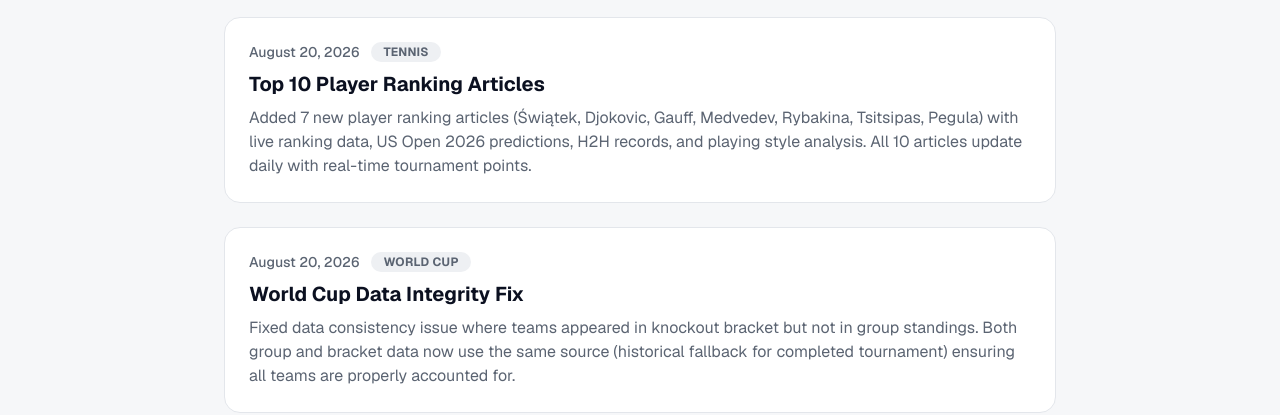
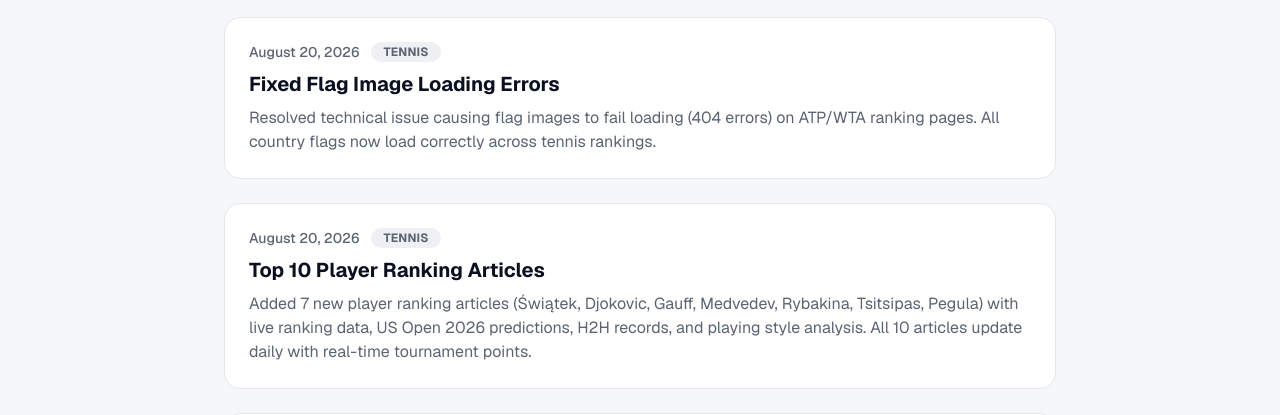
Before and after one commit to kulisama81/rankings123, a Next.js app: page /changelog in a window 1280 px wide. Shown: the part 259-674 px from the top of the page. Built offline with nearby package versions, Linux system fonts and the light colour scheme; no server answers.

Commit message:
Close bug-flag-svg-404-emoji-paths ticket, update changelog

```diff
--- a/src/data/changelog.ts
+++ b/src/data/changelog.ts
@@ -12,6 +12,12 @@ export interface ChangelogEntry {
 }
 
 export const changelog: ChangelogEntry[] = [
+  {
+    date: "2026-08-20",
+    title: "Fixed Flag Image Loading Errors",
+    description: "Resolved technical issue causing flag images to fail loading (404 errors) on ATP/WTA ranking pages. All country flags now load correctly across tennis rankings.",
+    area: "tennis",
+  },
   {
     date: "2026-08-20",
     title: "Top 10 Player Ranking Articles",
```
Also changed, not shown: .tickets/bug-flag-svg-404-emoji-paths.md.
